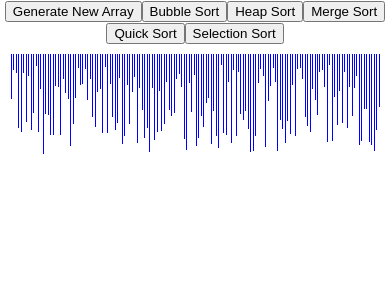
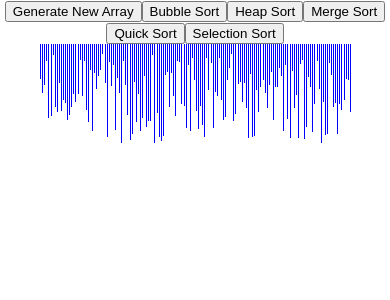
Before and after one commit to nsrazdan/nsrazdan.github.io, a React (Create React App) app: page / in a window 390 px wide. Shown: the top 300 px of the page. Built offline with nearby package versions, Linux system fonts and the light colour scheme.

Commit message:
beginning to make the site responsive making arrayBar width depending on length and the screenWidth

```diff
--- a/src/SortingVisualizer/SortingVisualizer.css
+++ b/src/SortingVisualizer/SortingVisualizer.css
@@ -3,12 +3,12 @@
   flex-direction: row;
   height: 80%;
   justify-content: center;
-  margin: 10px;
+  margin: 0 10%;
+  width: 80%;
 
 }
 
 .array-bar {
   display: inline-block;
   margin: 0 1px;
-  width: 2px;
 }
--- a/src/SortingVisualizer/SortingVisualizer.jsx
+++ b/src/SortingVisualizer/SortingVisualizer.jsx
@@ -24,26 +24,45 @@ export default class SortingVisualizer extends React.Component {
       maxVal: 100,
       minVal: 10,
       timeout: 5,
+      arrayContainerHeight: 0.8,
+      arrayContainerWidth: 0.8,
       inactiveColor: "blue",
       compareColor: "red",
       sortedColor: "purple"
     };
   }
 
+  // setup when component first gets mounted
+  componentDidMount() {
+    // set maxVal to be percentage of screen height
+    let screenHeight = window.screen.availHeight;
+    this.setState((prevState) => ({
+      maxVal: screenHeight * this.state.arrayContainerHeight
+    }));
+
+    // generate new array
+    this.genArray();
+  }
+
   render() {
     // vars to calculate render
     const arrayBars = [];
+    const screenWidth = window.screen.availWidth;
+    let arrayBarWidth = "2px";
+
+    // calculate the width of bars
+    arrayBarWidth = Math.floor((screenWidth * this.state.arrayContainerWidth) / this.state.length);
 
     // Create div for each value in array
     for (let i = 0; i < this.state.length; i++) {
-      let style = {backgroundColor: this.state.inactiveColor, height: this.state.array[i] + 'px', width: "2px"};
+      let style = {backgroundColor: this.state.inactiveColor, height: this.state.array[i] + 'px', width: arrayBarWidth};
       arrayBars.push(
         <div className="array-bar" key={i} style={style}> </div>);
     }
 
     return (
       <div className="page">
-        <button onClick={() => this.resetArray()}> Generate New Array </button>
+        <button onClick={() => this.genArray()}> Generate New Array </button>
 
         <button onClick={() => {
           this.bubbleSort();
@@ -75,12 +94,8 @@ export default class SortingVisualizer extends React.Component {
     );
   }
 
-  componentDidMount() {
-    this.resetArray();
-  }
-
   /* functions to create new random array of given length */
-  resetArray() {
+  genArray() {
     const tempArray = [];
     let arrayBars = document.getElementsByClassName("array-bar");
 
```
Also changed, not shown: 1 other file (tests, documents, lock files or other folders).
